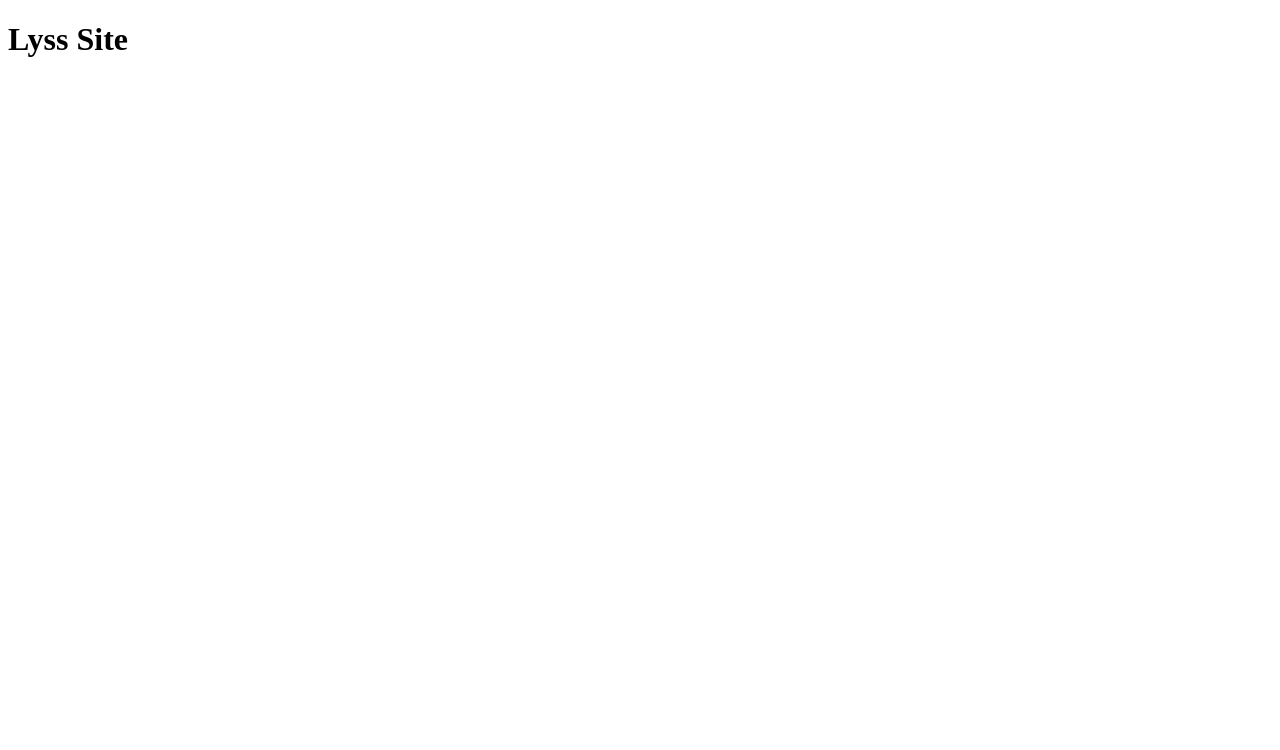
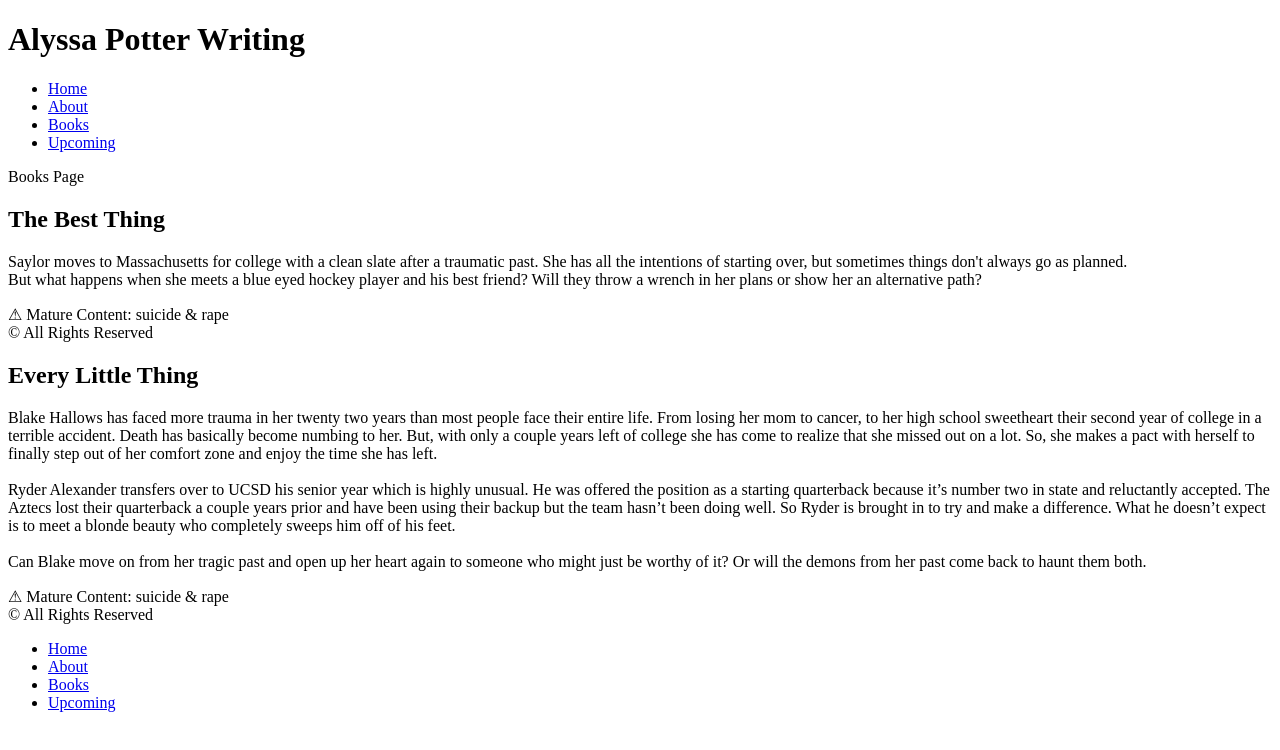
Before and after one commit to AlyssaBPotter/lyss-site, a React (Create React App) app: page /books in a window 1280 px wide. Before the commit this address had no page. Shown: the top 750 px of the page. Built offline with nearby package versions, Linux system fonts and the light colour scheme.

Commit message:
2nd commit

```diff
--- a/src/App.js
+++ b/src/App.js
@@ -1,6 +1,11 @@
 import './App.css';
 import Header from './components/Header'
 import HomePage from './pages/HomePage'
+import BooksPage from './pages/BooksPage'
+import UpcomingPage from './pages/UpcomingPage'
+import AboutPage from './pages/AboutPage'
+import Footer from './components/Footer'
+
 import { BrowserRouter as Router, Route, Routes } from 'react-router-dom'
 
 function App() {
@@ -11,7 +16,11 @@ function App() {
           <Header/>
           <Routes>
             <Route path='/' exact element={<HomePage/>} /> {/* 'exact' to only render this page when the path is exactly that */}
+            <Route path='/books' element={<BooksPage/>} />
+            <Route path='/upcoming' element={<UpcomingPage/>} />
+            <Route path='/about' element={<AboutPage/>} />
           </Routes>
+          <Footer/>
         </div>
       </div>
     </Router>
--- a/src/components/Footer.js
+++ b/src/components/Footer.js
@@ -0,0 +1,28 @@
+import React from 'react'
+import { Link } from 'react-router-dom'
+
+const Footer = () => {
+  return (
+    <div className='app-footer'>
+      <nav>
+        <ul>
+          <li>
+            <Link to="/">Home</Link>
+          </li>
+          <li>
+            <Link to="/about">About</Link>
+          </li>
+          <li>
+            <Link to="/books">Books</Link>
+          </li>
+          <li>
+            <Link to="/upcoming">Upcoming</Link>
+          </li>
+        </ul>
+      </nav>
+    </div>
+
+  )
+}
+
+export default Footer
--- a/src/components/Header.js
+++ b/src/components/Header.js
@@ -1,11 +1,28 @@
 import React from 'react'
+import { Link } from 'react-router-dom'
 
 const Header = () => {
   return (
     <div className='app-header'>
       <div className='app-title'>
-        <h1>Lyss Site</h1>
+        <h1>Alyssa Potter Writing</h1>
       </div>
+      <nav>
+        <ul>
+          <li>
+            <Link to="/">Home</Link>
+          </li>
+          <li>
+            <Link to="/about">About</Link>
+          </li>
+          <li>
+            <Link to="/books">Books</Link>
+          </li>
+          <li>
+            <Link to="/upcoming">Upcoming</Link>
+          </li>
+        </ul>
+      </nav>
     </div>
 
   )
--- /dev/null
+++ b/src/pages/AboutPage.js
@@ -0,0 +1,15 @@
+import React from 'react'
+
+const AboutPage = () => {
+
+
+  return (
+    <div>
+      <div>
+        <label>About Page</label>
+      </div>
+    </div>
+  );
+}
+
+export default AboutPage
--- /dev/null
+++ b/src/pages/BooksPage.js
@@ -0,0 +1,34 @@
+import React from 'react'
+
+const BooksPage = () => {
+
+
+  return (
+    <div>
+      <div>
+        <label>Books Page</label>
+      </div>
+      <div className='book-left'>
+        <h2>The Best Thing</h2>
+        <div>
+        <p>Saylor moves to Massachusetts for college with a clean slate after a traumatic past. She has all the intentions of starting over, but sometimes things don't always go as planned.<br/>
+                    But what happens when she meets a blue eyed hockey player and his best friend? Will they throw a wrench in her plans or show her an alternative path?<br/></p>
+                    <p>&#9888; Mature Content: suicide & rape<br/>&copy; All Rights Reserved</p>
+        </div>
+      </div>
+      <div className='book-right'>
+        <h2>Every Little Thing</h2>
+        <div>
+        <p>Blake Hallows has faced more trauma in her twenty two years than most people face their entire life. From losing her mom to cancer, to her high school sweetheart their second year of college in a terrible accident. Death has basically become numbing to her. But, with only
+                    a couple years left of college she has come to realize that she missed out on a lot. So, she makes a pact with herself to finally step out of her comfort zone and enjoy the time she has left.<br/><br/>
+                    Ryder Alexander transfers over to UCSD his senior year which is highly unusual. He was offered the position as a starting quarterback because it’s number two in state and reluctantly accepted. The Aztecs lost their quarterback a couple years prior and have been using
+                    their backup but the team hasn’t been doing well. So Ryder is brought in to try and make a difference. What he doesn’t expect is to meet a blonde beauty who completely sweeps him off of his feet.<br/><br/>
+                    Can Blake move on from her tragic past and open up her heart again to someone who might just be worthy of it? Or will the demons from her past come back to haunt them both.<br/></p>
+                    <p>&#9888; Mature Content: suicide & rape<br/>&copy; All Rights Reserved</p>
+        </div>
+      </div>
+    </div>
+  );
+}
+
+export default BooksPage
--- a/src/pages/HomePage.js
+++ b/src/pages/HomePage.js
@@ -1,4 +1,5 @@
 import React from 'react'
+
 
 const HomePage = () => {
 
--- /dev/null
+++ b/src/pages/UpcomingPage.js
@@ -0,0 +1,15 @@
+import React from 'react'
+
+const UpcomingPage = () => {
+
+
+  return (
+    <div>
+      <div>
+        <label>Upcoming Page</label>
+      </div>
+    </div>
+  );
+}
+
+export default UpcomingPage
```
